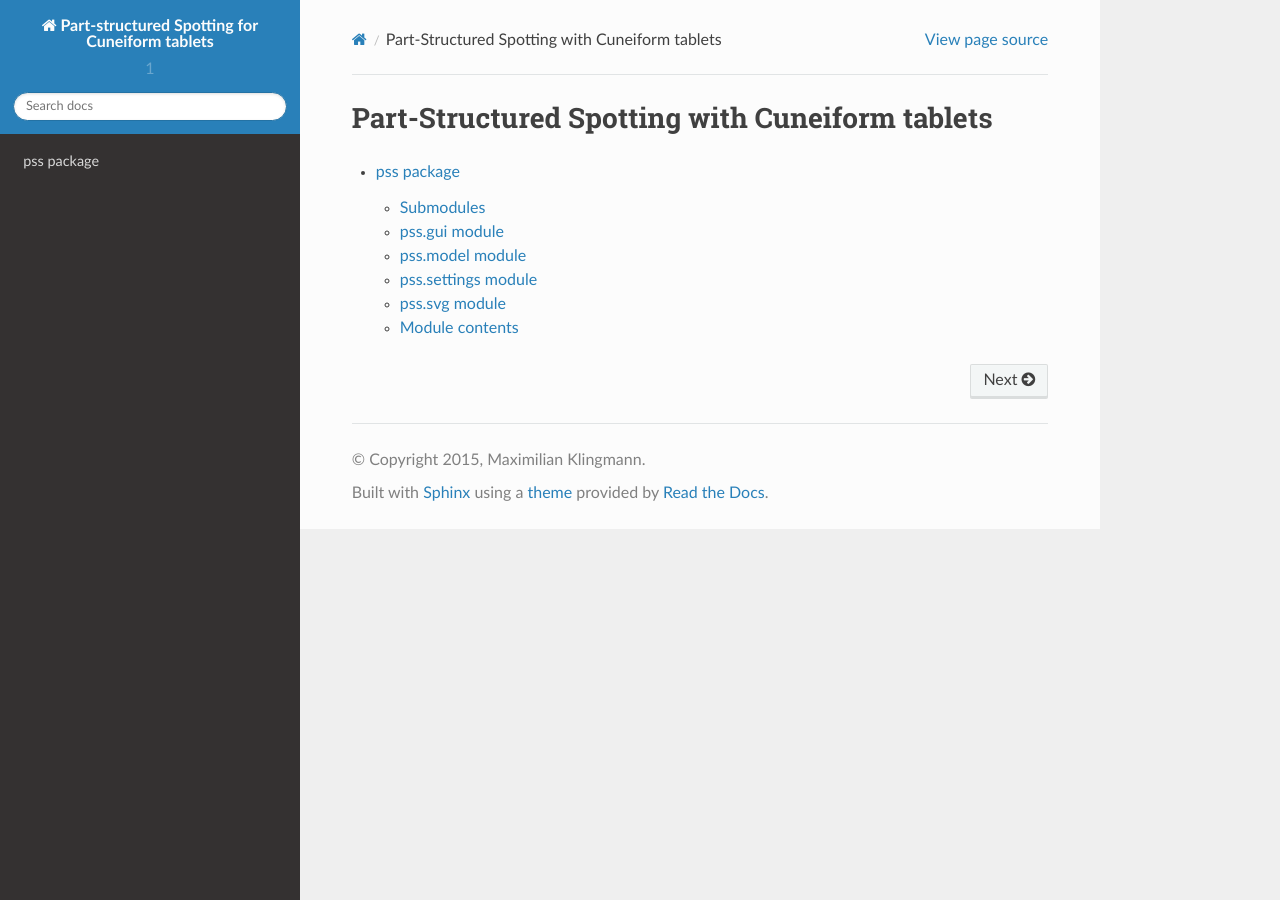
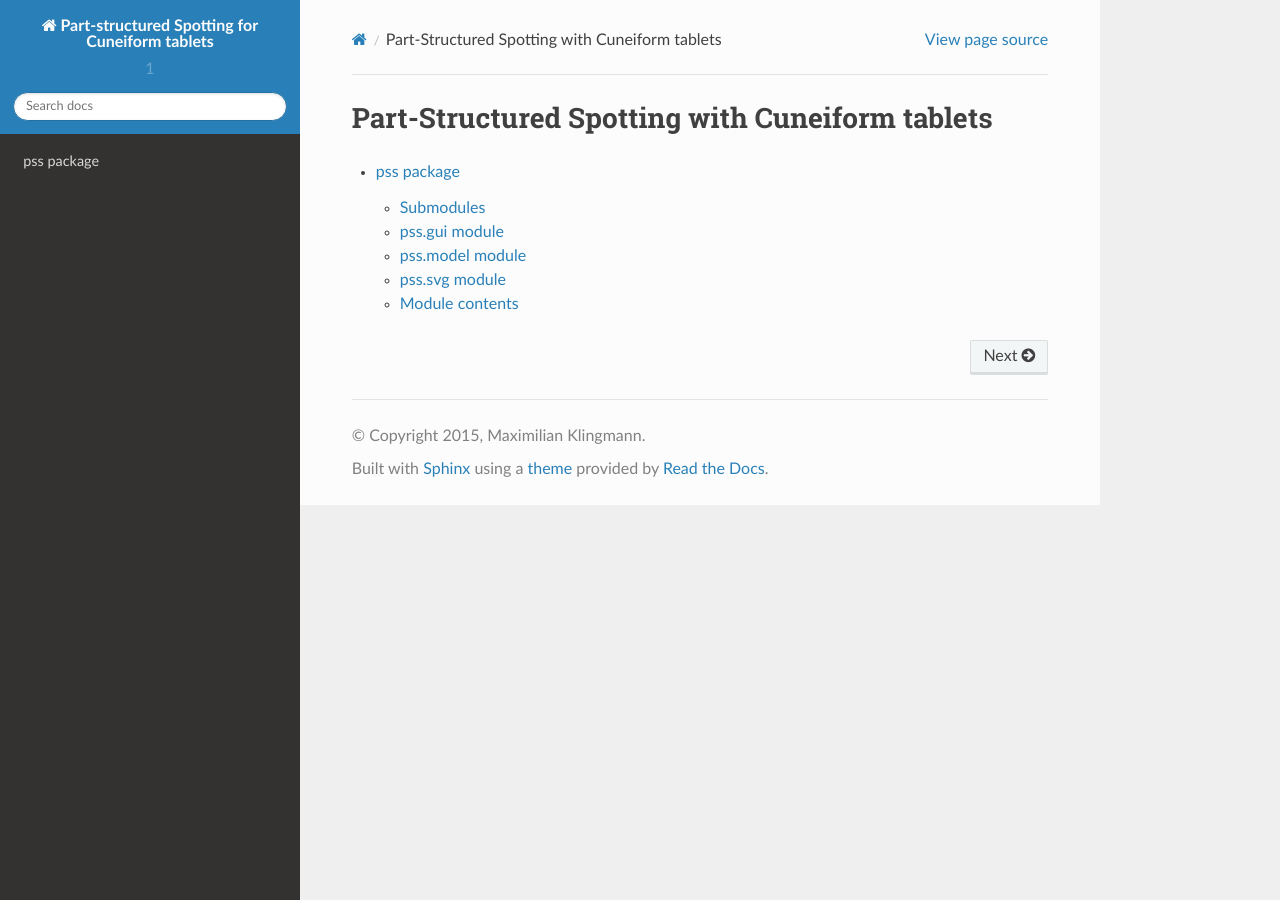
Before and after one commit to macskay/pss, a Sphinx documentation site: the page built from docs/source/index.rst, in a window 1280 px wide. Built offline with Sphinx 7.4.7 and the Read the Docs theme 2.0.0, drawn with Linux system fonts in a browser that asks for light colours; formulas are drawn with MathJax 3.

Commit message:
Documentation

```diff
--- a/docs/source/pss.rst
+++ b/docs/source/pss.rst
@@ -20,13 +20,6 @@ pss.model module
     :undoc-members:
     :show-inheritance:
 
-pss.settings module
--------------------
-
-.. automodule:: pss.settings
-    :members:
-    :undoc-members:
-    :show-inheritance:
 
 pss.svg module
 --------------
```
Also changed, not shown: 10 other files.
